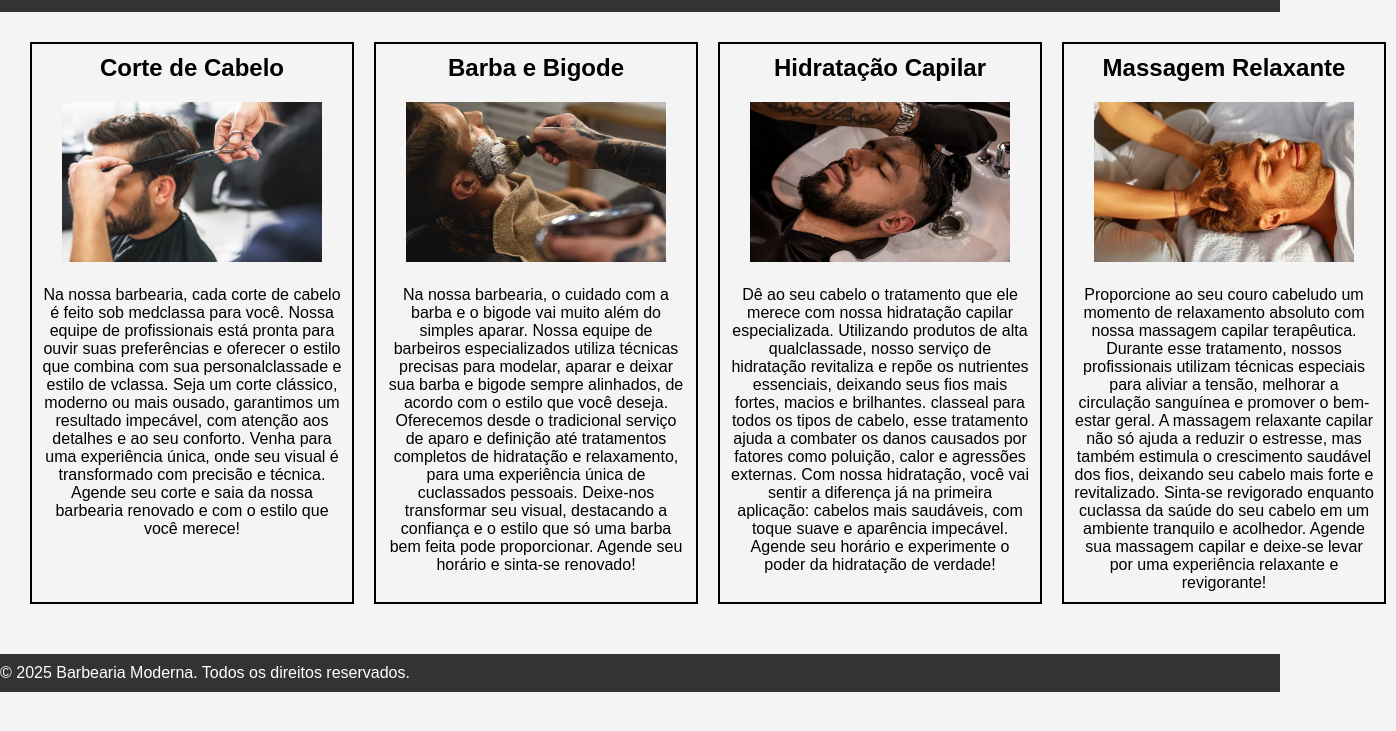
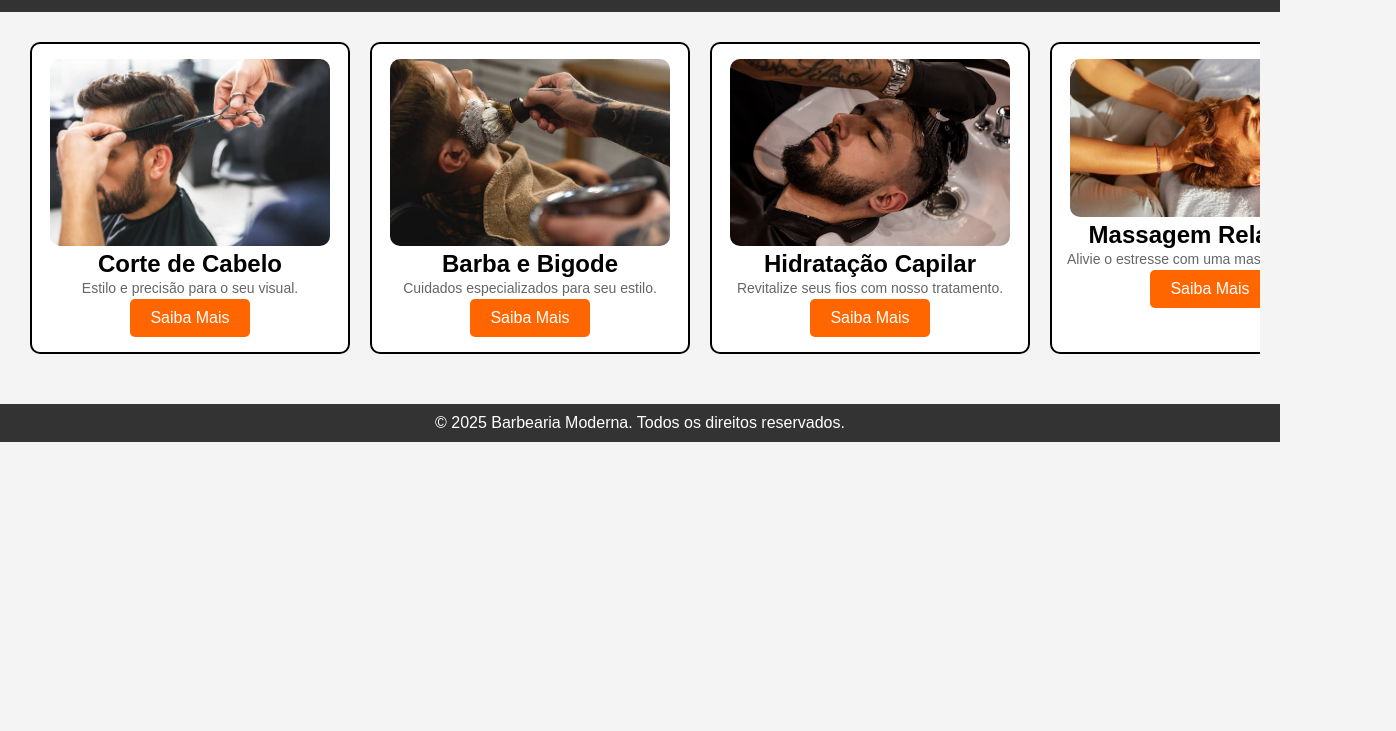
Before and after one commit to L3onVictor/web_projFinal, a plain HTML site: page servicos.html in a window 1280 px wide. Shown: the part 55-786 px from the top of the page, 1396 px wide, since content can reach past the window. Drawn offline with Linux system fonts and the light colour scheme.

```diff
--- a/css/produtos.css
+++ b/css/produtos.css
@@ -1,8 +1,4 @@
-/* .produtos {
-    text-align: center;
-    padding: 20px;
-} */
-
+/* Reset global */
 * {
     max-width: 100vw;
     box-sizing: border-box;
@@ -11,31 +7,36 @@
 html, body {
     overflow-x: hidden;
     width: 100%;
+    margin: 0;
+    padding: 0;
 }
 
-
+/* Container de produtos */
 .produtos {
     display: flex;
+    flex-wrap: nowrap;
     overflow-x: auto;
     scroll-behavior: smooth;
-    white-space: nowrap;
-    overflow-x: scroll;  /* Mantém o scroll funcional */
+    gap: 20px;
+    padding: 10px;
     scrollbar-width: none; /* Esconde a barra no Firefox */
     -ms-overflow-style: none; /* Esconde a barra no IE e Edge */
 }
 
+.produtos::-webkit-scrollbar {
+    display: none; /* Esconde a barra no Chrome e Safari */
+}
+
+/* Produto individual */
 .produto {
-    display: inline-block;
-    overflow-x: hidden;
-    width: 250px;
-    margin: 20px;
+    flex: 0 0 250px; /* Largura fixa */
+    text-align: center;
     padding: 15px;
     border: 1px solid #ddd;
     border-radius: 10px;
-    text-align: center;
-    background-color: #f9f9f9;
+    background-color: #fff;
+    overflow: hidden; /* Evita que o texto extrapole */
     transition: transform 0.3s ease, box-shadow 0.3s ease;
-
 }
 
 .produto:hover {
@@ -43,8 +44,12 @@
     box-shadow: 0 4px 10px rgba(0, 0, 0, 0.2);
 }
 
+/* Imagem do produto */
 .produto img {
     width: 100%;
+    height: auto;
+    max-height: 150px;
+    object-fit: contain;
     border-radius: 10px;
     transition: transform 0.3s ease;
 }
@@ -53,66 +58,23 @@
     transform: scale(1.1);
 }
 
+/* Título do produto */
 .produto h3 {
     color: #003366;
     font-size: 1.2em;
     margin: 10px 0;
 }
 
-.produto p {
-    font-size: 0.9em;
-    color: #555;
+/* Preço do produto */
+.produto span {
+    font-weight: bold;
+    color: #ff6600;
+    display: block;
+    font-size: 1.1em;
+    margin: 10px 0;
 }
 
-
-.produto button {
-    background-color: #003366;
-    color: white;
-    padding: 10px;
-    border: none;
-    cursor: pointer;
-    border-radius: 5px;
-    transition: background-color 0.3s ease;
-}
-
-.produto button:hover {
-    background-color: #ff6600;
-}
-
-.produtos {
-    display: flex;
-    flex-wrap: nowrap; /* Evita que os itens quebrem a linha */
-    overflow-x: auto;
-    gap: 20px;
-    padding: 10px;
-}
-
-.produto {
-    flex: 0 0 250px; /* Largura fixa */
-    text-align: center;
-    padding: 15px;
-    border: 1px solid #ddd;
-    border-radius: 8px;
-    background-color: #fff;
-    overflow: hidden; /* Evita que o texto extrapole */
-}
-
-.produto img {
-    width: 100%;
-    height: auto;
-    max-height: 150px; /* Limita a altura da imagem */
-    object-fit: contain;
-}
-
-.produto p {
-    font-size: 14px;
-    line-height: 1.2;
-    max-height: 40px; /* Ajusta altura do parágrafo */
-    overflow: hidden;
-    text-overflow: ellipsis;
-    white-space: nowrap;
-}
-
+/* Descrição do produto */
 .produto p {
     font-size: 14px;
     line-height: 1.4;
@@ -121,31 +83,43 @@
     display: -webkit-box;
     -webkit-line-clamp: 3; /* Define um limite de 3 linhas */
     -webkit-box-orient: vertical;
-    white-space: normal; /* Permite que o texto quebre */
+    white-space: normal;
 }
 
-
+/* Botão de compra */
 .produto button {
     display: block;
     width: 100%;
     padding: 10px;
     margin-top: 10px;
-    background-color: #000;
-    color: #fff;
+    background-color: #003366;
+    color: white;
     border: none;
     cursor: pointer;
     border-radius: 5px;
+    font-size: 16px;
+    font-weight: bold;
+    transition: background-color 0.3s ease;
 }
 
 .produto button:hover {
-    background-color: #444;
+    background-color: #ff6600;
 }
 
-.produto span {
-    font-weight: bold;
-    color: #ff6600;
-    display: block;
-    font-size: 1.1em;
-    font-weight: bold;
-    margin: 10px 0;
+/* Responsividade */
+@media (max-width: 768px) {
+    .produtos {
+        flex-wrap: wrap; /* Permite que os produtos quebrem a linha */
+        justify-content: center;
+    }
+
+    .produto {
+        flex: 0 0 calc(50% - 20px); /* Ajusta para dois produtos por linha */
+    }
 }
+
+@media (max-width: 480px) {
+    .produto {
+        flex: 0 0 100%; /* Um produto por linha em telas pequenas */
+    }
+}
--- a/css/servicos.css
+++ b/css/servicos.css
@@ -1,46 +1,80 @@
-.secao-servicos{
+.secao-servicos {
     display: flex;
+    justify-content: center;
+    align-items: center;
     padding: 20px;
-    margin: 0px;
-
-
+    margin: 0;
+    width: 100%;
+    overflow: hidden;
 }
 
-.servicos{
-    display:flex;
-    margin: 0px;
+.servicos {
+    display: flex;
+    overflow-x: auto; /* Ativa a rolagem horizontal */
+    scroll-behavior: smooth;
+    white-space: nowrap; /* Mantém os elementos em uma única linha */
+    gap: 20px;
+    padding: 10px;
+    scrollbar-width: none; /* Esconde a barra no Firefox */
+    -ms-overflow-style: none; /* Esconde a barra no IE/Edge */
+}
 
+.servicos::-webkit-scrollbar {
+    display: none; /* Esconde a barra no Chrome e Safari */
+}
 
+.servicos > div {
+    display: inline-block;
+    flex: 0 0 auto; /* Mantém os elementos com largura fixa */
+    width: 320px; /* Define uma largura consistente */
+    text-align: center;
+    padding: 15px;
+    border: 2px solid #000;
+    border-radius: 10px;
+    background-color: #fff;
+    overflow: hidden;
+    transition: transform 0.3s ease, box-shadow 0.3s ease; /* Animação suave */
+}
 
+.servicos > div:hover {
+    transform: translateY(-10px); /* Eleva o card ao passar o mouse */
+    box-shadow: 0 4px 15px rgba(0, 0, 0, 0.2); /* Adiciona sombra */
 }
-p{
-    display: flex;
-    text-align: center;
-    padding: 0;
-    font-size: 16px;
+
+.servicos img {
+    width: 100%;
+    max-width: 280px; /* Para melhor ajuste */
+    height: auto;
+    border-radius: 10px;
+    object-fit: cover;
 }
-img{
-    padding: 20px;
-    width: 300px;
-    height: 200px;
+
+.servicos h1 {
+    font-size: 1.5em;
+    color: #003366;
+    margin-bottom: 10px;
+    font-weight: bold; /* Mais destaque para o título */
 }
-.corte{
-    border: 2px solid #000;
-    padding: 10px;
-    margin: 10px;
+
+.servicos p {
+    font-size: 14px;
+    line-height: 1.5;
+    max-height: 80px; /* Para evitar textos longos demais */
+    overflow: hidden;
+    text-overflow: ellipsis;
+    display: -webkit-box;
+    -webkit-line-clamp: 4; /* Exibe no máximo 4 linhas */
+    -webkit-box-orient: vertical;
+    color: #666; /* Cor mais suave para o texto */
 }
-.barba{
-    border: 2px solid #000;
-    padding: 10px;
-    margin: 10px;
+
+@media (max-width: 768px) {
+    .servicos {
+        flex-wrap: wrap; /* Permite que os cards quebrem para a linha em telas menores */
+        justify-content: center;
+    }
+
+    .servicos > div {
+        width: 90%; /* Ajusta a largura para telas menores */
+    }
 }
-.hidratacao{
-    border: 2px solid #000;
-    padding: 10px;
-    margin: 10px;
-}
-.massagem{
-    border: 2px solid #000;
-    padding: 10px;
-    margin: 10px;
-}
--- a/servicos.html
+++ b/servicos.html
@@ -2,12 +2,10 @@
 <html lang="pt-BR">
 <head>
     <meta charset="UTF-8">
-
-    <meta name="viewport" content="wclassth=device-wclassth, initial-scale=1.0">
+    <meta name="viewport" content="width=device-width, initial-scale=1.0">
     <title>Serviços - Barbearia Moderna</title>
     <link rel="stylesheet" href="css/styles.css">
     <link rel="stylesheet" href="css/servicos.css">
-
 </head>
 <body>
     <header>
@@ -18,7 +16,7 @@
                 <li><a href="servicos.html">Serviços</a></li>
                 <li><a href="produtos.html">Produtos</a></li>
                 <li><a href="galeria.html">Galeria</a></li>
-                <li><a href="contato.html">Contato</a></li>
+                <li><a href="index.html#contato">Contato</a></li>
             </ul>
         </nav>
         <nav class="pesquisa-nav">
@@ -32,41 +30,33 @@
 
     <section class="secao-servicos">
         <div class="servicos">
-            <div class="corte">
-                <h1>Corte de Cabelo</h1>
+            <div class="servico">
                 <img src="./img/corte.jpg" alt="Corte de cabelo">
-                <p>Na nossa barbearia, cada corte de cabelo é feito sob medclassa para você. Nossa equipe de profissionais está pronta para ouvir suas preferências e oferecer o estilo que combina com sua personalclassade e estilo de vclassa. Seja um corte clássico, moderno ou mais ousado, garantimos um resultado impecável, com atenção aos detalhes e ao seu conforto.
-
-                    Venha para uma experiência única, onde seu visual é transformado com precisão e técnica. Agende seu corte e saia da nossa barbearia renovado e com o estilo que você merece!
-
-                    </p>
+                <h2>Corte de Cabelo</h2>
+                <p>Estilo e precisão para o seu visual.</p>
+                <a href="corte.html" class="btn">Saiba Mais</a>
             </div>
-            <div class="barba">
-                <h1>Barba e Bigode</h1>
-                <img src="./img/barba.jpg" alt="barba">
-                <p>Na nossa barbearia, o cuidado com a barba e o bigode vai muito além do simples aparar. Nossa equipe de barbeiros especializados utiliza técnicas precisas para modelar, aparar e deixar sua barba e bigode sempre alinhados, de acordo com o estilo que você deseja.
-
-                    Oferecemos desde o tradicional serviço de aparo e definição até tratamentos completos de hidratação e relaxamento, para uma experiência única de cuclassados pessoais. Deixe-nos transformar seu visual, destacando a confiança e o estilo que só uma barba bem feita pode proporcionar. Agende seu horário e sinta-se renovado!</p>
+            <div class="servico">
+                <img src="./img/barba.jpg" alt="Barba e Bigode">
+                <h2>Barba e Bigode</h2>
+                <p>Cuidados especializados para seu estilo.</p>
+                <a href="barba.html" class="btn">Saiba Mais</a>
             </div>
-            <div class="hidratacao">
-                <h1>Hidratação Capilar</h1>
-                <img src="./img/hidratacao.jpg" alt="hidratacao">
-                <p>Dê ao seu cabelo o tratamento que ele merece com nossa hidratação capilar especializada. Utilizando produtos de alta qualclassade, nosso serviço de hidratação revitaliza e repõe os nutrientes essenciais, deixando seus fios mais fortes, macios e brilhantes. classeal para todos os tipos de cabelo, esse tratamento ajuda a combater os danos causados por fatores como poluição, calor e agressões externas.
-
-                    Com nossa hidratação, você vai sentir a diferença já na primeira aplicação: cabelos mais saudáveis, com toque suave e aparência impecável. Agende seu horário e experimente o poder da hidratação de verdade!</p>
+            <div class="servico">
+                <img src="./img/hidratacao.jpg" alt="Hidratação Capilar">
+                <h2>Hidratação Capilar</h2>
+                <p>Revitalize seus fios com nosso tratamento.</p>
+                <a href="hidratacao.html" class="btn">Saiba Mais</a>
             </div>
-            <div class="massagem">
-                <h1>Massagem Relaxante</h1>
-                <img src="./img/massagem.jpg" alt="massagem">
-                <p>Proporcione ao seu couro cabeludo um momento de relaxamento absoluto com nossa massagem capilar terapêutica. Durante esse tratamento, nossos profissionais utilizam técnicas especiais para aliviar a tensão, melhorar a circulação sanguínea e promover o bem-estar geral. A massagem relaxante capilar não só ajuda a reduzir o estresse, mas também estimula o crescimento saudável dos fios, deixando seu cabelo mais forte e revitalizado.
-
-                    Sinta-se revigorado enquanto cuclassa da saúde do seu cabelo em um ambiente tranquilo e acolhedor. Agende sua massagem capilar e deixe-se levar por uma experiência relaxante e revigorante!
-
-                </p>
+            <div class="servico">
+                <img src="./img/massagem.jpg" alt="Massagem Relaxante">
+                <h2>Massagem Relaxante</h2>
+                <p>Alivie o estresse com uma massagem terapêutica.</p>
+                <a href="massagem.html" class="btn">Saiba Mais</a>
             </div>
         </div>
+    </section>
 
-    </section>
     <footer>
         <p>&copy; 2025 Barbearia Moderna. Todos os direitos reservados.</p>
     </footer>
```
Also changed, not shown: contatos.html (+21 -12 lines), galeria.html (+1 -1 lines), index.html (+26 -1 lines), login.html (+1 -1 lines), produtos.html (+1 -1 lines), registro.html (+1 -2 lines). Lines whose indentation alone changed are shown as unchanged.
